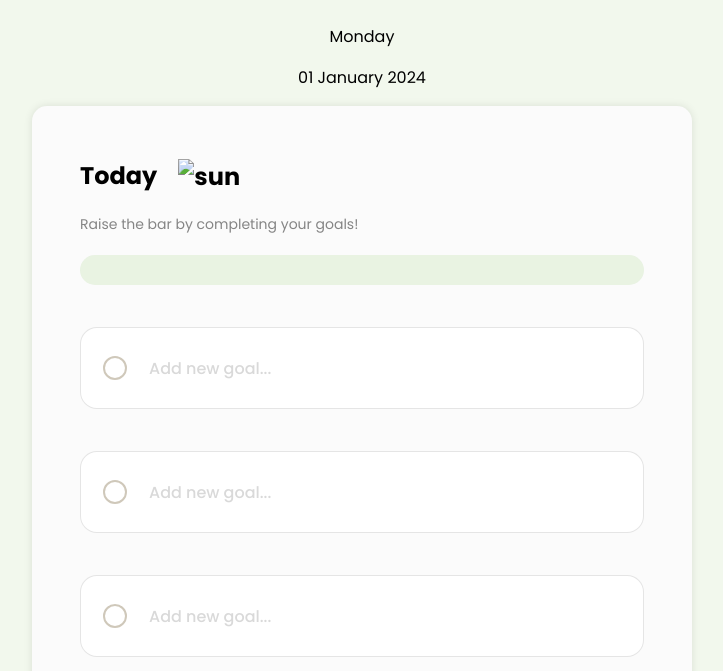
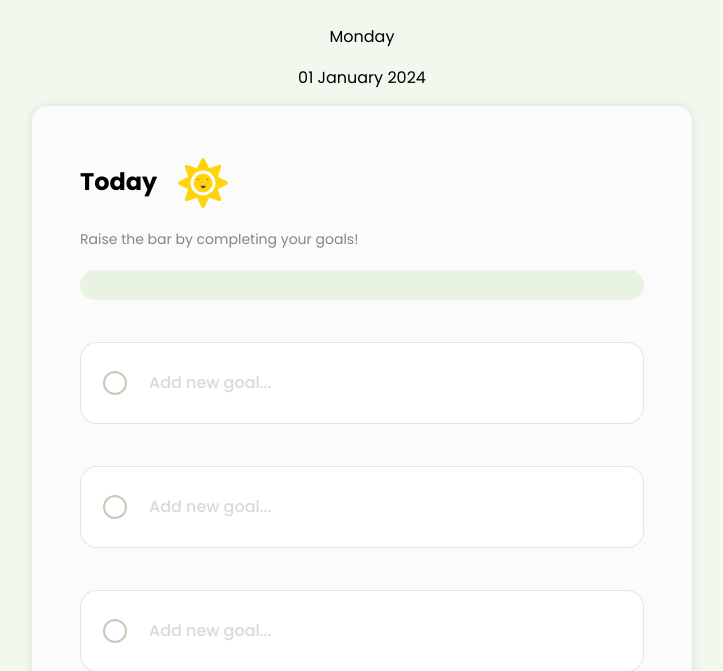
Before and after one commit to saheb-ul-lah/Focus-on-Today--A-ToDo-App, a plain HTML site: page index.html in a window 1280 px wide. Shown: the part 157-828 px from the top of the page, without its empty margins (278-1001 px from the left). Drawn offline with Linux system fonts and the light colour scheme; the site is published under a folder, as on GitHub Pages, so addresses that start at the root find nothing; a web font is replaced by a local one.

Commit message:
Update index.html
Fixed the "sun svg not loading" problem

```diff
--- a/index.html
+++ b/index.html
@@ -26,7 +26,7 @@
     <div class="app-container">
       <h2 class="subtitle">
         <span>Today</span>
-        <img class="sun-icon" src="/images/Sun.svg" alt="sun" />
+        <img class="sun-icon" src="./images/Sun.svg" alt="sun" />
       </h2>
       <p class="progress-label">Raise the bar by completing your goals!</p>
       <div class="progress-bar">
```
